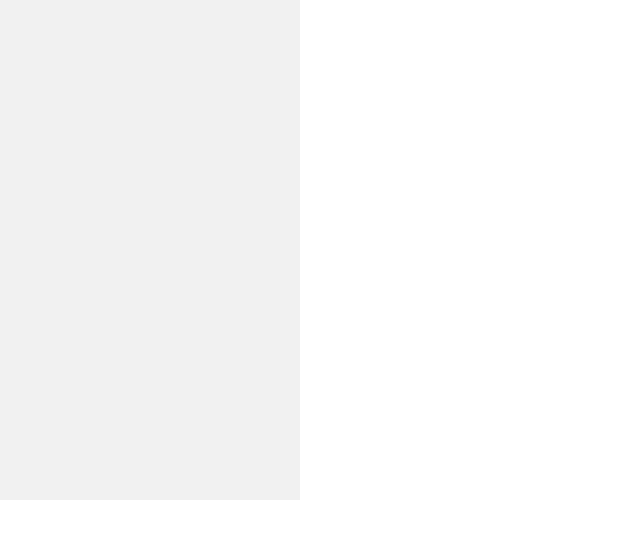
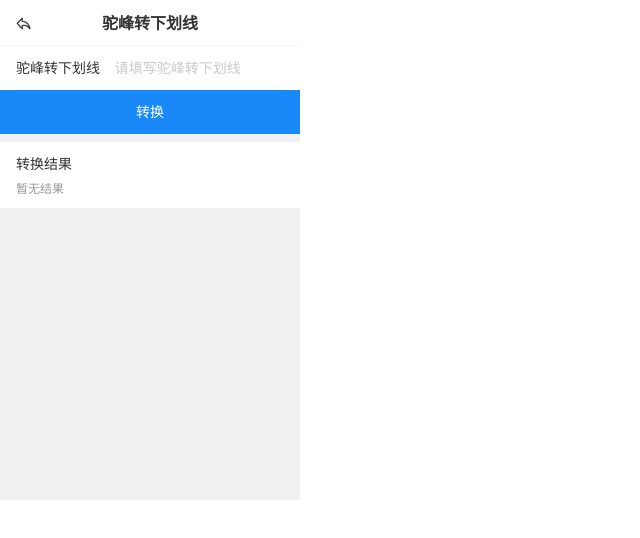
Before and after one commit to yyyz1011/leaf_tool_chrome_extensions, a Vue app: page /#/tool-format-hump in a window 1280 px wide. Before the commit this address had no page. Shown: the top 538 px of the page, without its empty margins (0-640 px from the left). Built offline with nearby package versions, Linux system fonts and the light colour scheme.

Commit message:
feat: 完善format字段定义

```diff
--- /dev/null
+++ b/src/components/basic/Header.vue
@@ -0,0 +1,33 @@
+<script setup lang="ts">
+import { NavBar } from 'vant';
+import { useRouter } from 'vue-router';
+import BackNavigateIcon from '@/assets/icon/back_navigate.png';
+
+const router = useRouter();
+const props = defineProps({
+  title: {
+    type: String,
+    default: ''
+  }
+});
+
+function handleBack() {
+  router.back();
+}
+</script>
+
+<template>
+  <NavBar :title="props.title">
+    <template #left>
+      <img :src="BackNavigateIcon" class="back-icon" @click="handleBack" />
+    </template>
+  </NavBar>
+</template>
+
+<style scoped lang="scss">
+.back-icon {
+  width: 15px;
+  height: 15px;
+  cursor: pointer;
+}
+</style>
--- /dev/null
+++ b/src/components/tool/FormatTransform.vue
@@ -0,0 +1,83 @@
+<script setup lang="ts">
+import {
+  Form,
+  Field,
+  Button,
+  Cell,
+  showSuccessToast,
+  showFailToast
+} from 'vant';
+import { ref } from 'vue';
+
+const props = defineProps({
+  title: {
+    type: String,
+    default: ''
+  },
+  submitText: {
+    type: String,
+    default: '转换'
+  },
+  transformFunc: {
+    type: Function,
+    default: () => {}
+  }
+});
+
+const input = ref<string>('');
+const res = ref<string>('');
+
+function onSubmit(values: any) {
+  res.value = props.transformFunc(values.input) as string;
+}
+
+function handleCopy() {
+  try {
+    const text = res.value;
+    const input = document.createElement('input');
+    input.value = text;
+    document.body.appendChild(input);
+    input.select();
+    document.execCommand('copy');
+    document.body.removeChild(input);
+    showSuccessToast('复制成功');
+  } catch {
+    showFailToast('复制失败，请联系开发者');
+  }
+}
+</script>
+
+<template>
+  <Form @submit="onSubmit">
+    <Field
+      v-model="input"
+      name="input"
+      :label="props.title"
+      :placeholder="`请填写${props.title}`"
+      :rules="[{ required: true, message: `请填写${props.title}` }]"
+    ></Field>
+    <Button block square type="primary" native-type="submit">
+      {{ props.submitText }}
+    </Button>
+  </Form>
+  <Cell class="res-content" :title="`${props.submitText}结果`">
+    <template #label>
+      <div class="content">
+        {{ res || '暂无结果' }}
+        <Button v-if="res" size="small" @click="handleCopy">复制</Button>
+      </div>
+    </template>
+  </Cell>
+</template>
+
+<style scoped lang="scss">
+.res-content {
+  margin-top: 8px;
+}
+
+.content {
+  display: flex;
+  justify-content: space-between;
+  align-items: center;
+}
+</style>
--- a/src/consts/overview.ts
+++ b/src/consts/overview.ts
@@ -17,12 +17,22 @@ export const toolList: ToolItem[] = [
       {
         key: 'format_underline',
         title: '下划线转驼峰',
-        to: ''
+        to: 'tool-format-underline'
       },
       {
         key: 'format_hump',
         title: '驼峰转下划线',
-        to: ''
+        to: 'tool-format-hump'
+      },
+      {
+        key: 'format_upper_case',
+        title: '变量转大写',
+        to: 'tool-format-upper-case'
+      },
+      {
+        key: 'format_lower_case',
+        title: '变量转小写',
+        to: 'tool-format-lower-case'
       }
     ]
   },
--- a/src/popup/main.ts
+++ b/src/popup/main.ts
@@ -1,6 +1,6 @@
 import { createApp } from 'vue';
+import { ConfigProvider } from 'vant';
 import App from './App.vue';
-import { ConfigProvider } from 'vant';
 import '@/assets/scss/common.scss';
 import 'vant/lib/index.css';
 import router from '@/router';
--- a/src/router/index.ts
+++ b/src/router/index.ts
@@ -16,6 +16,26 @@ const routes: RouteItem[] = [
     path: '/search',
     name: 'overview-search',
     component: () => import('@/views/overview/OverviewSearch.vue')
+  },
+  {
+    path: '/tool-format-underline',
+    name: 'tool-format-underline',
+    component: () => import('@/views/tool/FormatUnderline.vue')
+  },
+  {
+    path: '/tool-format-hump',
+    name: 'tool-format-hump',
+    component: () => import('@/views/tool/FormatHump.vue')
+  },
+  {
+    path: '/tool-format-upper-case',
+    name: 'tool-format-upper-case',
+    component: () => import('@/views/tool/FormatUpperCase.vue')
+  },
+  {
+    path: '/tool-format-lower-case',
+    name: 'tool-format-lower-case',
+    component: () => import('@/views/tool/FormatLowerCase.vue')
   }
 ];
 
--- a/src/views/overview/Overview.vue
+++ b/src/views/overview/Overview.vue
@@ -1,8 +1,8 @@
 <script setup lang="ts">
 import { NavBar, Cell, CellGroup } from 'vant';
+import { useRouter } from 'vue-router';
 import { toolList } from '@/consts/overview';
 import SearchIcon from '@/assets/icon/search.png';
-import { useRouter } from 'vue-router';
 
 const router = useRouter();
 
--- a/src/views/overview/OverviewSearch.vue
+++ b/src/views/overview/OverviewSearch.vue
@@ -6,12 +6,13 @@ import pinyin from 'pinyin';
 import { debounce } from 'lodash-es';
 import BackNavigateIcon from '@/assets/icon/back_navigate.png';
 import { toolList } from '@/consts/overview';
+import Header from '@/components/basic/Header.vue';
+
+const router = useRouter();
 
 const searchVal = ref('');
 const list = ref<any>([]);
 const searchList = ref<any>([]);
-
-const router = useRouter();
 
 watch(
   () => searchVal.value,
@@ -63,11 +64,7 @@ const hasSearchData = computed(
 </script>
 
 <template>
-  <NavBar title="工具搜索">
-    <template #left>
-      <img :src="BackNavigateIcon" class="back-icon" @click="handleBack" />
-    </template>
-  </NavBar>
+  <Header title="工具搜索"></Header>
   <Search v-model="searchVal" placeholder="请输入搜索功能"></Search>
 
   <div v-if="hasSearchData">
--- /dev/null
+++ b/src/views/tool/FormatHump.vue
@@ -0,0 +1,23 @@
+<script setup lang="ts">
+import Header from '@/components/basic/Header.vue';
+import FormatTransform from '../../components/tool/FormatTransform.vue';
+
+function transformFunc(str: string): string {
+  let temp = str.replace(/[A-Z]/g, (match) => {
+    return `_${match.toLowerCase()}`;
+  });
+  if (temp.slice(0, 1) === '_') {
+    // 如果首字母是大写，执行replace时会多一个_，这里需要去掉
+    temp = temp.slice(1);
+  }
+  return temp;
+}
+</script>
+
+<template>
+  <Header title="驼峰转下划线"></Header>
+  <FormatTransform
+    title="驼峰转下划线"
+    :transform-func="transformFunc"
+  ></FormatTransform>
+</template>
--- /dev/null
+++ b/src/views/tool/FormatLowerCase.vue
@@ -0,0 +1,16 @@
+<script setup lang="ts">
+import Header from '@/components/basic/Header.vue';
+import FormatTransform from '../../components/tool/FormatTransform.vue';
+
+function transformFunc(str: string): string {
+  return str.toLowerCase();
+}
+</script>
+
+<template>
+  <Header title="变量转小写"></Header>
+  <FormatTransform
+    title="变量"
+    :transform-func="transformFunc"
+  ></FormatTransform>
+</template>
--- /dev/null
+++ b/src/views/tool/FormatUnderline.vue
@@ -0,0 +1,18 @@
+ <script setup lang="ts">
+import Header from '@/components/basic/Header.vue';
+import FormatTransform from '../../components/tool/FormatTransform.vue';
+
+function transformFunc(str: string): string {
+  return str.replace(/([^_])(?:_+([^_]))/g, ($0, $1, $2) => {
+    return $1 + $2.toUpperCase();
+  });
+}
+</script>
+
+<template>
+  <Header title="下划线转驼峰"></Header>
+  <FormatTransform
+    title="下划线变量"
+    :transform-func="transformFunc"
+  ></FormatTransform>
+</template>
--- /dev/null
+++ b/src/views/tool/FormatUpperCase.vue
@@ -0,0 +1,16 @@
+<script setup lang="ts">
+import Header from '@/components/basic/Header.vue';
+import FormatTransform from '../../components/tool/FormatTransform.vue';
+
+function transformFunc(str: string): string {
+  return str.toUpperCase();
+}
+</script>
+
+<template>
+  <Header title="变量转大写"></Header>
+  <FormatTransform
+    title="变量"
+    :transform-func="transformFunc"
+  ></FormatTransform>
+</template>
--- a/vite.config.ts
+++ b/vite.config.ts
@@ -59,12 +59,21 @@ export default ({ mode, command }) => {
       rollupOptions: {
         input: {
           main: resolve(__dirname, './src/index.html')
-          // options: resolve(__dirname, './src/options.html')
         },
         output: {
           chunkFileNames: 'static/js/[name]-[hash].js',
           entryFileNames: 'static/js/[name]-[hash].js',
           assetFileNames: 'static/[ext]/name-[hash].[ext]'
+        },
+        manualChunks: {
+          overview: [
+            './src/views/overview/Overview.vue',
+            './src/views/overview/OverviewSearch.vue'
+          ],
+          toolFormat: [
+            './src/views/tool/FormatHump.vue',
+            './src/views/tool/FormatUnderline.vue'
+          ]
         }
       }
     }
```
